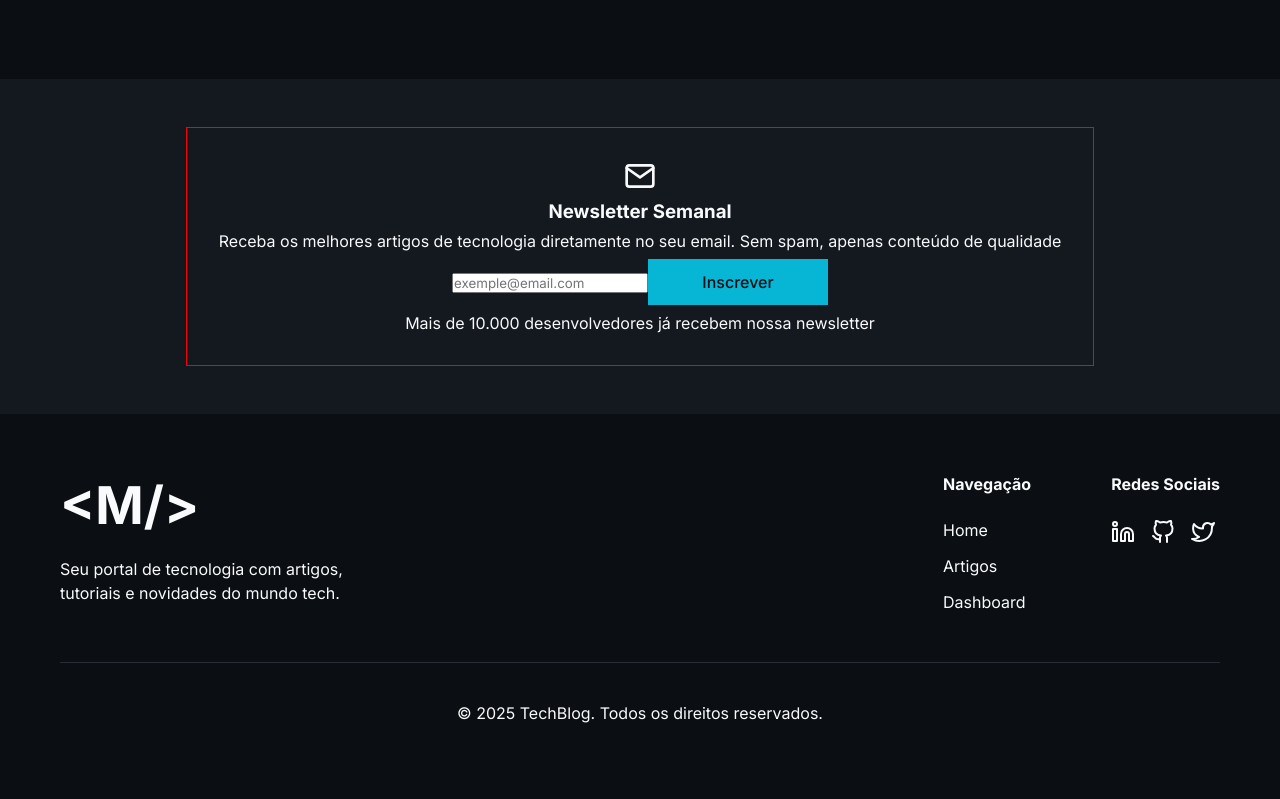
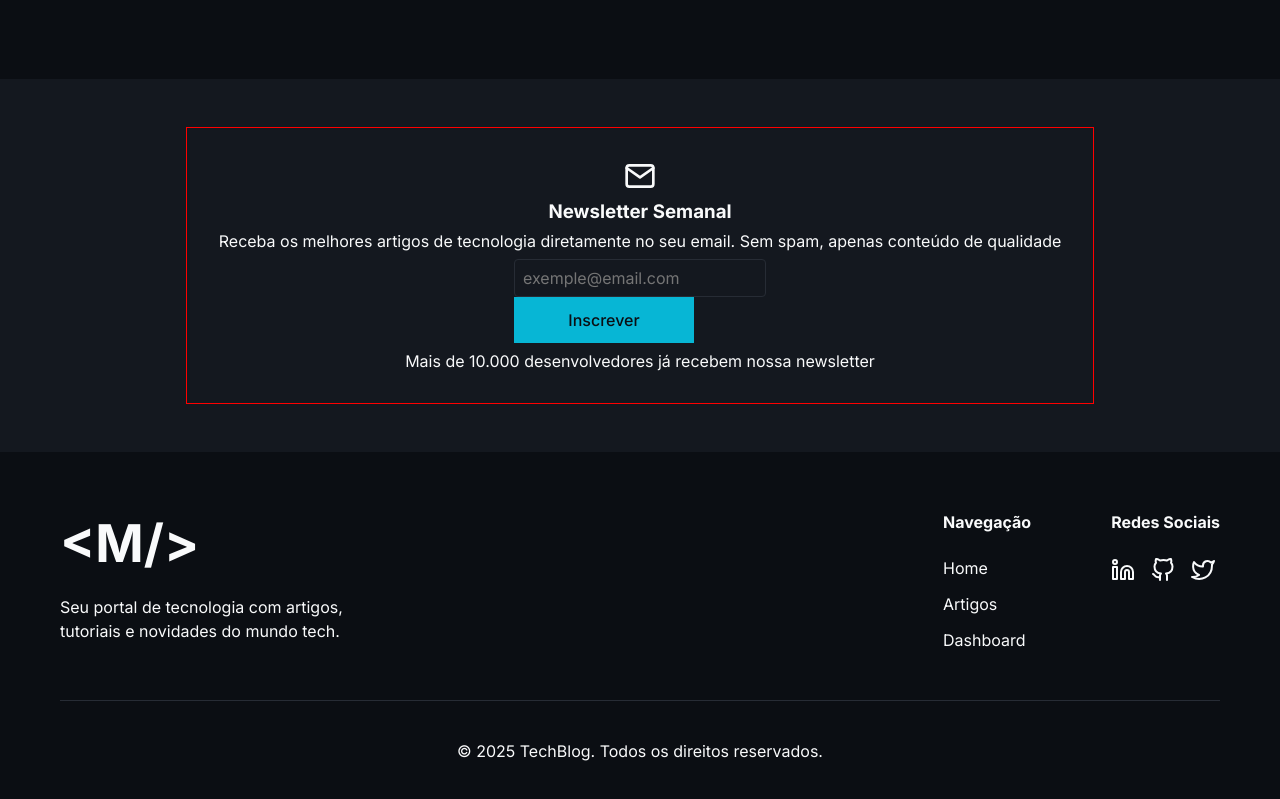
Before and after one commit to Vinicius-faricast/front_end_case_mind_consulting, a React (Vite) app: page / in a window 1280 px wide. Shown: the part 1692-2491 px from the top of the page. Built offline with nearby package versions, Linux system fonts and the light colour scheme.

Commit message:
create input component

```diff
--- /dev/null
+++ b/src/components/Input/Input.tsx
@@ -0,0 +1,11 @@
+import * as S from "./styles";
+import type { InputProps } from "./types";
+
+export const Input = ({ type, name, id, placeholder, label }: InputProps) => {
+    return (
+        <S.Container>
+            {label && <S.LabelField htmlFor={id}>{name}</S.LabelField>}
+            <S.Inputfield type={type} name={name} id={id} placeholder={placeholder} />
+        </S.Container>
+    );
+}
--- /dev/null
+++ b/src/components/Input/styles.ts
@@ -0,0 +1,22 @@
+import styled from "styled-components";
+import type { DefaultTheme } from '../../styles/Theme';
+
+export const Container = styled.div<DefaultTheme>`
+    display: flex;
+    flex-direction: column;
+    gap: 8px;
+`;
+
+export const LabelField = styled.label<DefaultTheme>`
+    color: ${({ theme }) => theme.color.Foreground};
+`;
+
+export const Inputfield = styled.input<DefaultTheme>`
+    border: 1px solid ${({ theme }) => theme.color.Border};
+    background-color: transparent;
+    /* color: ${({ theme }) => theme.color.Background}; */
+    border-radius: 4px;
+    padding: 8px;
+    font-size: 16px;
+    width: 100%;
+`;
--- /dev/null
+++ b/src/components/Input/types.ts
@@ -0,0 +1,7 @@
+export interface InputProps {
+    type: string;
+    name: string;
+    id: string;
+    placeholder: string;
+    label?: boolean
+}
--- a/src/components/NewsLetterComponent/NewsLetterComponet.tsx
+++ b/src/components/NewsLetterComponent/NewsLetterComponet.tsx
@@ -1,4 +1,5 @@
 import { Button } from "../Buttom/Buttom";
+import { Input } from "../Input/Input";
 import * as S from "./styles";
 export const NewsLetterComponent = () => {
     return (
@@ -9,7 +10,7 @@ export const NewsLetterComponent = () => {
                 <p>Receba os melhores artigos de tecnologia diretamente no seu email.
                     Sem spam, apenas conteúdo de qualidade</p>
                 <form action="" method="post">
-                    <input type="email" name="email" id="email" placeholder="exemple@email.com" />
+                    <Input type="email" name="email" id="email" placeholder="exemple@email.com" />
                     <Button primary={true}>Inscrever</Button>
                 </form>
                 <p>Mais de 10.000 desenvolvedores já recebem nossa newsletter</p>
```
